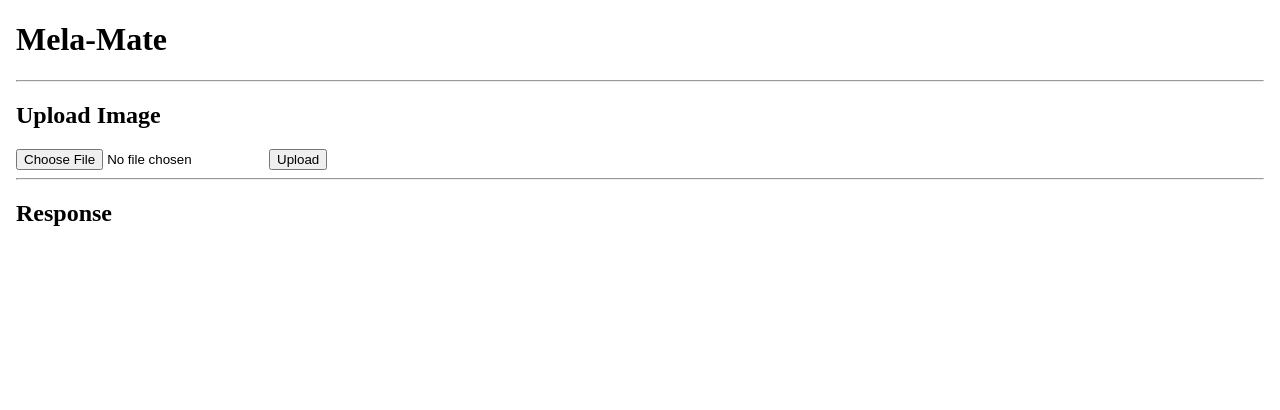
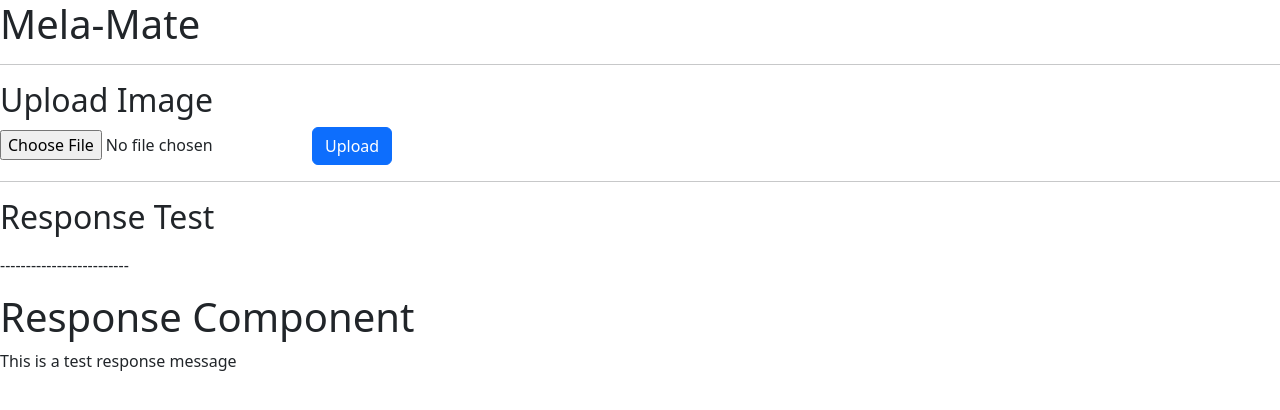
Before and after one commit to allan-rono/Mela-Mate, an Angular app in the folder mela_mate-app/: page /upload-image in a window 1280 px wide. Shown: the top 410 px of the page. Built offline with nearby package versions, Linux system fonts and the light colour scheme.

Commit message:
Server code implemented to take image as an input

```diff
--- a/mela_mate-app/src/app/app.component.html
+++ b/mela_mate-app/src/app/app.component.html
@@ -8,7 +8,7 @@
 </head>
 <body>
   <div class="header">
-    <h1>Mela-Mate</h1>
+      <h1>Mela-Mate</h1>
   </div>
   <hr>
   <div class="body">
--- a/mela_mate-app/src/app/response/response.component.html
+++ b/mela_mate-app/src/app/response/response.component.html
@@ -1,6 +1,7 @@
 <div>
-  <h2>Response</h2>
-  <div *ngIf="response">
-    <p>{{response}}</p>
-  </div>
+  <h2>Response Test</h2>
+  <p>{{response}}</p>
+  <p>-------------------------</p>
+  <h1>Response Component</h1>
+  <p>{{ responseMessage }}</p>
 </div>
--- a/mela_mate-app/src/app/response/response.component.ts
+++ b/mela_mate-app/src/app/response/response.component.ts
@@ -1,4 +1,4 @@
-import { Component } from '@angular/core';
+import { Component, OnInit } from '@angular/core';
 import { HttpClient } from '@angular/common/http';
 
 @Component({
@@ -6,15 +6,23 @@
   templateUrl: './response.component.html',
   styleUrls: ['./response.component.css']
 })
-export class ResponseComponent {
-  response = '';
+export class ResponseComponent implements OnInit {
+  response!: string;
+  responseMessage: string = "This is a test response message";
 
-  constructor(private http: HttpClient) {}
+  constructor(private http: HttpClient) { }
 
-  onSubmit() {
-    this.http.get('http://localhost:4200/response')
-      .subscribe((response: any) => {
+  ngOnInit(): void {
+  }
+
+  getResponse() {
+    this.http.get('http://localhost:3000/response').subscribe(
+      (response: any) => {
         this.response = response;
-      });
+      },
+      (error) => {
+        console.log(error);
+      }
+    );
   }
 }
--- a/mela_mate-app/src/app/upload-image/upload-image.component.html
+++ b/mela_mate-app/src/app/upload-image/upload-image.component.html
@@ -2,6 +2,6 @@
   <h2>Upload Image</h2>
   <form (submit)="onSubmit()">
     <input type="file" (change)="onFileSelected($event)" />
-    <button type="submit">Upload</button>
+    <button type="submit" class="btn btn-primary">Upload</button>
   </form>
 </div>
--- a/mela_mate-app/src/app/upload-image/upload-image.component.ts
+++ b/mela_mate-app/src/app/upload-image/upload-image.component.ts
@@ -1,6 +1,6 @@
 import { Component } from '@angular/core';
 import { HttpClient } from '@angular/common/http';
-
+import { Router } from '@angular/router';
 
 @Component({
   selector: 'app-upload-image',
@@ -9,23 +9,28 @@
 })
 export class UploadImageComponent {
   selectedFile: File | null = null;
+  response: string = '';
 
-  constructor(private http: HttpClient) {}
+  constructor(private http: HttpClient, private router: Router) {}
 
   onFileSelected(event: any) {
-    this.selectedFile = event.target.files[0];
+    this.selectedFile = <File>event.target.files[0];
   }
+  onSubmit() {
 
-  onSubmit() {
     if (!this.selectedFile) {
-      console.error('No file selected.');
       return;
     }
-    const fd = new FormData();
-    fd.append('image', this.selectedFile, this.selectedFile.name);
-    this.http.post('http://localhost:4200/upload', fd)
-      .subscribe((response: any) => {
-        console.log(response);
-      });
+    const formData = new FormData();
+    formData.append('image', this.selectedFile, this.selectedFile.name);
+
+    this.http.post<any>('http://localhost:3000/upload', formData).subscribe(
+      (response) => {
+        this.response = `Upload successful: ${response}`;
+      },
+      (error) => {
+        console.log(error);
+      }
+    );
   }
 }
--- a/mela_mate-app/src/index.html
+++ b/mela_mate-app/src/index.html
@@ -6,8 +6,9 @@
   <base href="/">
   <meta name="viewport" content="width=device-width, initial-scale=1">
   <link rel="icon" type="image/x-icon" href="favicon.ico">
+  <link href="https://cdn.jsdelivr.net/npm/bootstrap@5.3.0-alpha2/dist/css/bootstrap.min.css" rel="stylesheet" integrity="sha384-aFq/bzH65dt+w6FI2ooMVUpc+21e0SRygnTpmBvdBgSdnuTN7QbdgL+OapgHtvPp" crossorigin="anonymous">
 </head>
-<body>
-  <app-root></app-root>
-</body>
+  <body>
+    <app-root></app-root>
+  </body>
 </html>
```
Also changed, not shown: 4 other files (tests, documents, lock files or other folders).
